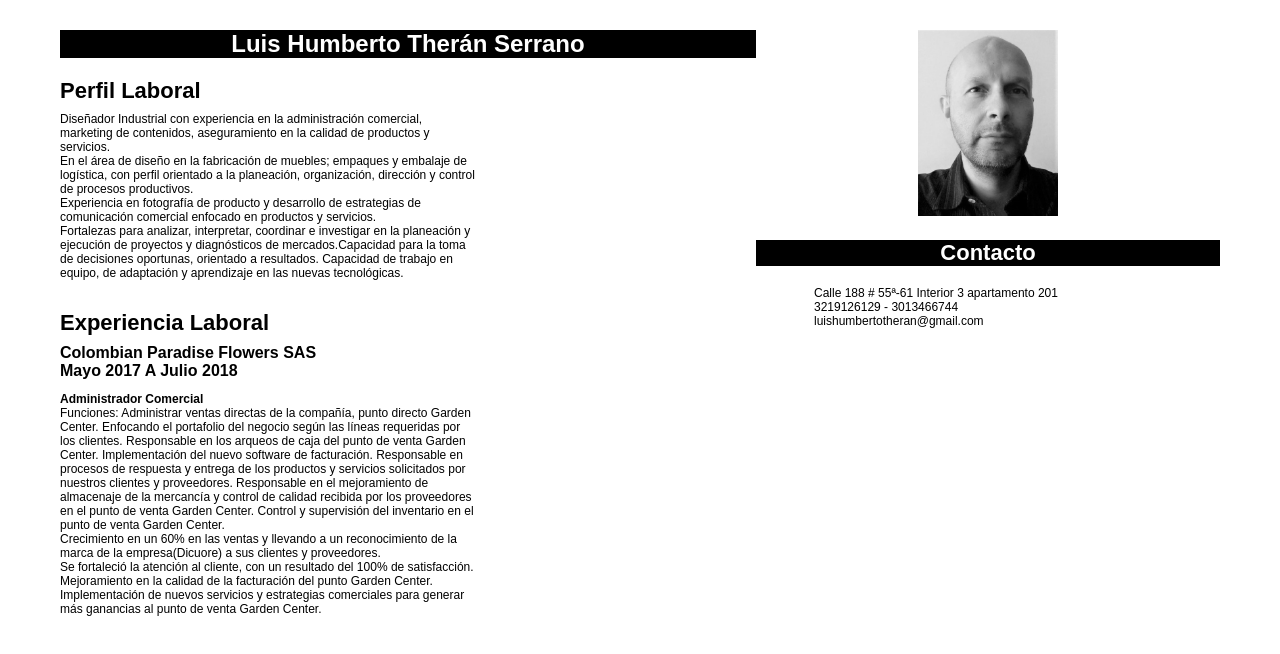
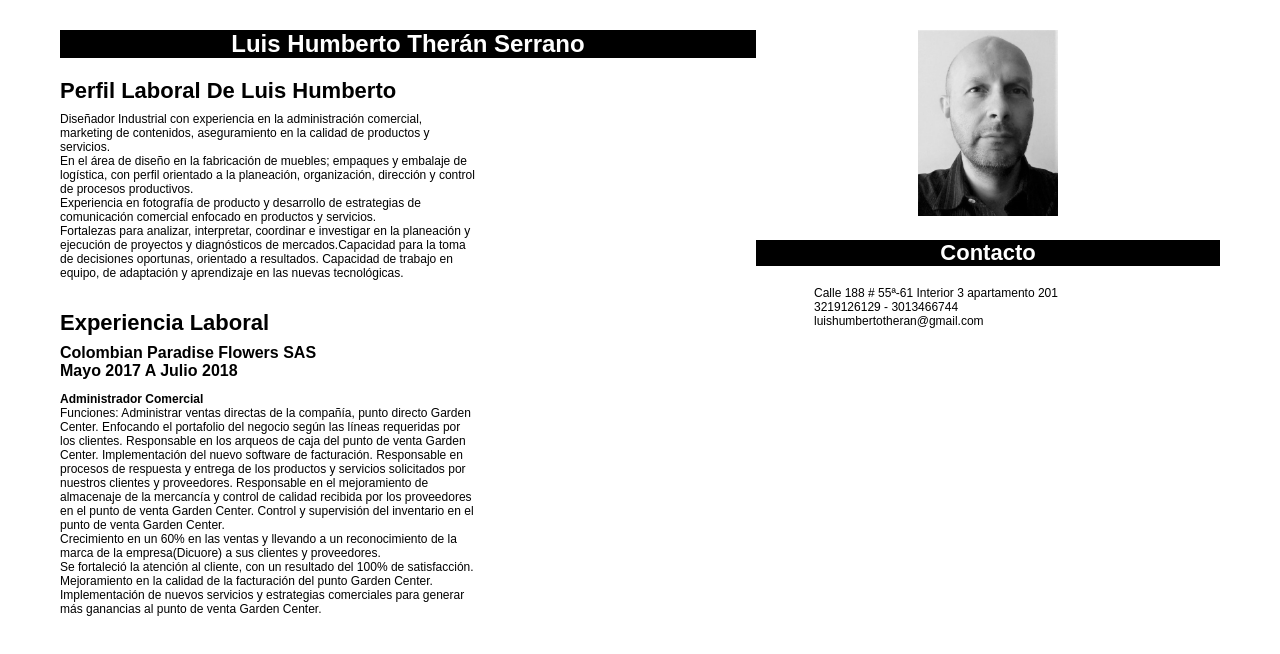
Before and after one commit to luishumbertotheran/HDVLH, a plain HTML site: page index.html in a window 1280 px wide. Drawn offline with Linux system fonts and the light colour scheme.

Commit message:
cambio de prueba para git

```diff
--- a/index.html
+++ b/index.html
@@ -13,7 +13,7 @@
 				</h1>
 				<div class="text-wrapper">
 					<h2>
-						Perfil Laboral
+						Perfil Laboral de Luis Humberto
 					</h2>
 
 					<p>
```
